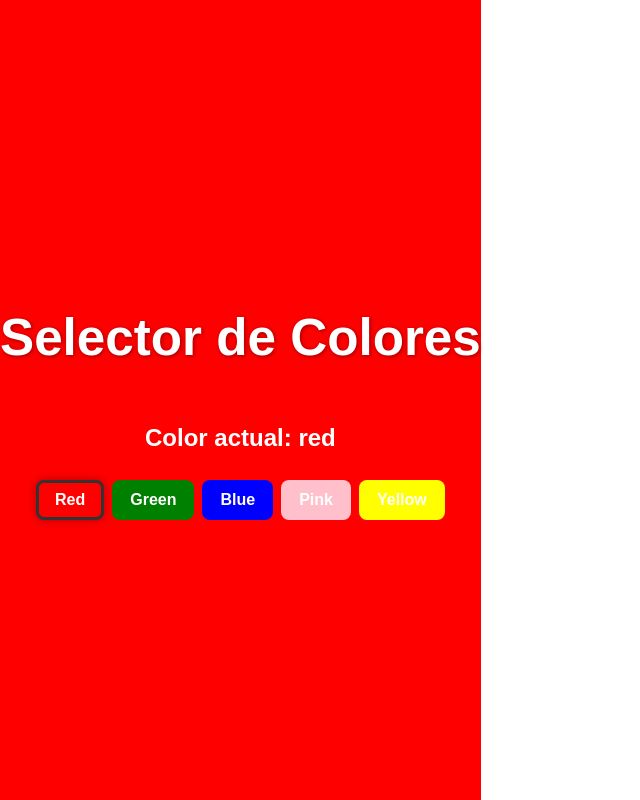
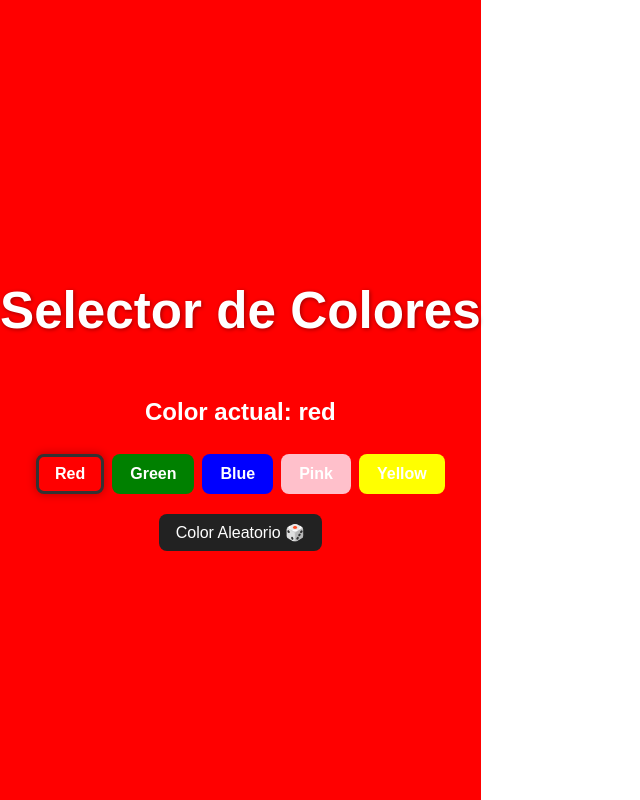
Before and after one commit to picantitoDev/React-Prueba, a React (Vite) app in the folder my-first-react-app/: page / in a window 1280 px wide. Shown: the whole page, without its empty margins (0-640 px from the left). Built offline with nearby package versions, Linux system fonts and the light colour scheme.

Commit message:
FInal product

```diff
--- a/my-first-react-app/src/App.jsx
+++ b/my-first-react-app/src/App.jsx
@@ -1,4 +1,4 @@
-import React, { useState, useCallback } from "react";
+import React, { useState, useCallback, useEffect } from "react";
 import "./App.css";
 
 const COLORES = ["red", "green", "blue", "pink", "yellow"];
@@ -34,6 +34,25 @@ export default function App() {
 
   const backgroundColor = COLORES[currentIndex];
 
+  // Keyboard navigation
+  useEffect(() => {
+    const handleKeyDown = (e) => {
+      if (e.key === "ArrowRight") {
+        setCurrentIndex((prev) => (prev + 1) % COLORES.length);
+      } else if (e.key === "ArrowLeft") {
+        setCurrentIndex((prev) => (prev - 1 + COLORES.length) % COLORES.length);
+      }
+    };
+    window.addEventListener("keydown", handleKeyDown);
+    return () => window.removeEventListener("keydown", handleKeyDown);
+  }, []);
+
+  // Copy color to clipboard
+  const copyColor = () => {
+    navigator.clipboard.writeText(backgroundColor);
+    alert(`Color ${backgroundColor} copiado al portapapeles`);
+  };
+
   return (
     <div
       className="App"
@@ -50,7 +69,14 @@ export default function App() {
       <h1 style={{ color: "#fff", textShadow: "1px 1px 4px rgba(0,0,0,0.4)" }}>
         Selector de Colores
       </h1>
-      <h2 style={{ color: "#fff" }}>Color actual: {backgroundColor}</h2>
+
+      <h2
+        style={{ color: "#fff", cursor: "pointer" }}
+        onClick={copyColor}
+        title="Click para copiar el color"
+      >
+        Color actual: {backgroundColor}
+      </h2>
 
       <div className="button-group" style={{ display: "flex", flexWrap: "wrap" }}>
         {COLORES.map((color, index) => (
@@ -63,6 +89,20 @@ export default function App() {
           />
         ))}
       </div>
+
+      <button
+        onClick={() => setCurrentIndex(Math.floor(Math.random() * COLORES.length))}
+        style={{
+          backgroundColor: "#222",
+          color: "#fff",
+          padding: "0.5rem 1rem",
+          marginTop: "1rem",
+          borderRadius: "8px",
+          cursor: "pointer",
+        }}
+      >
+        Color Aleatorio 🎲
+      </button>
     </div>
   );
 }
```
